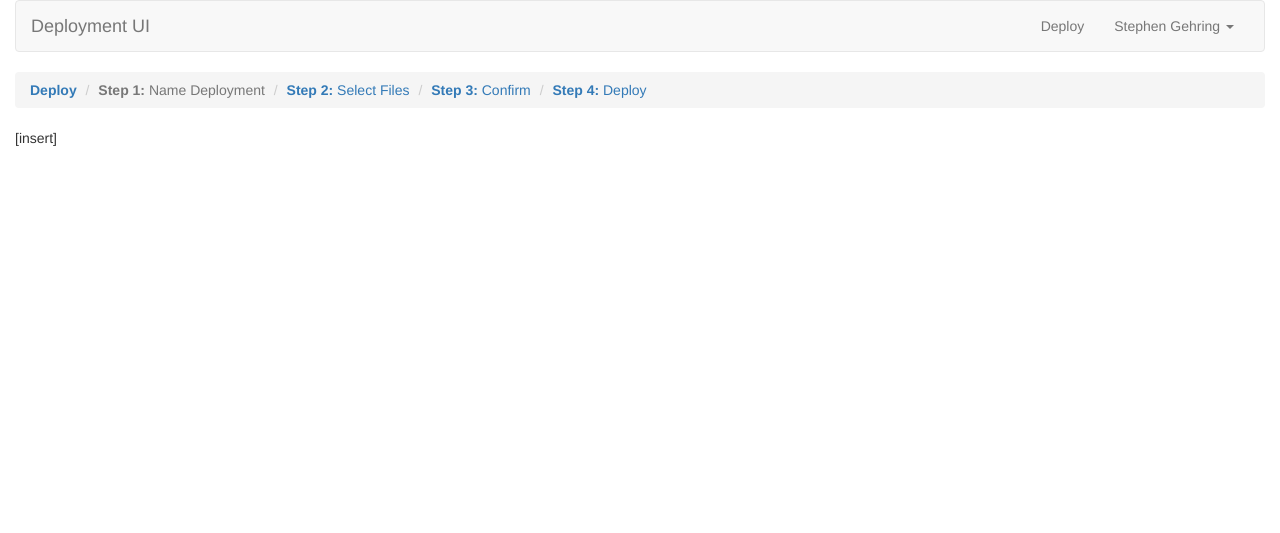
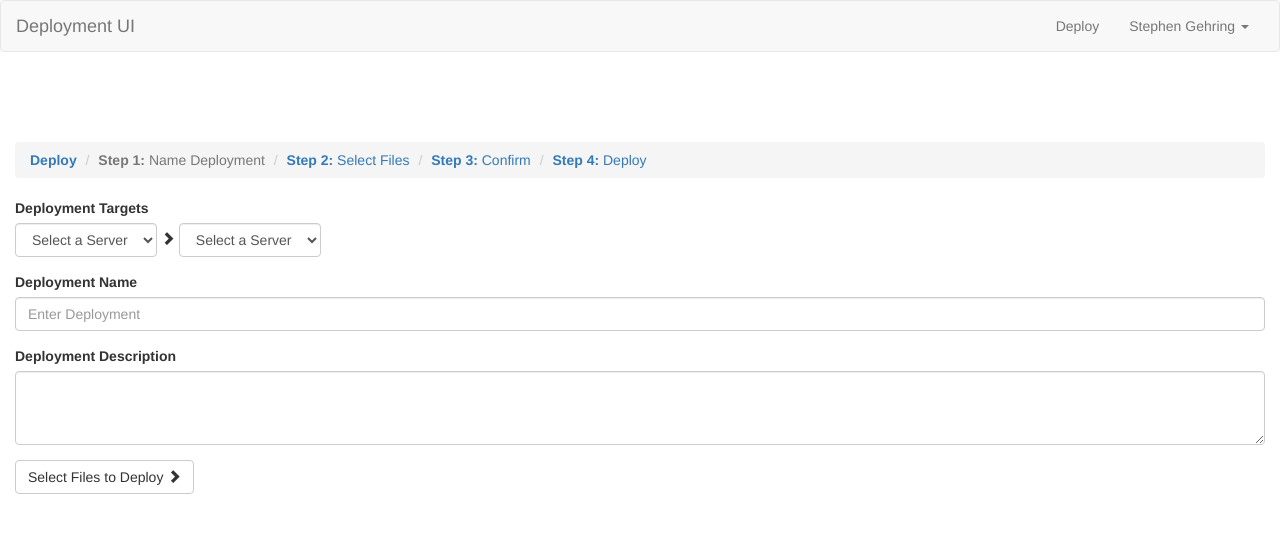
Before and after one commit to sgehringDesign/deployment-ui, a PHP site: page /deploy/deploy-1.php in a window 1280 px wide. Shown: the top 533 px of the page. Run offline with PHP 8.4, Linux system fonts and the light colour scheme.

Commit message:
adding html to deployment

```diff
--- a/deploy/deploy-1.php
+++ b/deploy/deploy-1.php
@@ -2,16 +2,52 @@
 <html lang="en">
 <head>
   <meta charset="UTF-8">
-  <title>Deploy 1: Name Deployment</title>
+  <title>Deploy 2: Select Files </title>
   <?php include $_SERVER['DOCUMENT_ROOT']."/lib/head.php"; ?>
 </head>
 <body>
-	<div class="container-fluid">
-	  <?php include $_SERVER['DOCUMENT_ROOT']."/lib/header.php"; ?>
-	  <?php include $_SERVER['DOCUMENT_ROOT']."/lib/breadcrumb-deployment.php"; ?>
-	  <div class="screen-wrapper">
-	  	[insert]
-	  </div>
-	  <?php include $_SERVER['DOCUMENT_ROOT']."/lib/footer.php"; ?>
+<?php include $_SERVER['DOCUMENT_ROOT']."/lib/header.php"; ?>
+<main id="main" class="container-fluid">
+	<?php include $_SERVER['DOCUMENT_ROOT']."/lib/breadcrumb-deployment.php"; ?>
+	<div class="screen-wrapper">
+		<form>
+			<div class="form-group">
+				<label for="deploymentName">Deployment Targets</label>
+				<div class="form-inline">
+					<select class="form-control">
+						<option>Select a Server</option>
+						<option>Development</option>
+						<option>Staging</option>
+						<option>Production</option>
+						<option>Backup</option>
+					</select>
+					<span class="glyphicon glyphicon-chevron-right hidden-xs"></span>
+					<span class="text-center visible-xs-block hidden-sm hidden-md hidden-lg">
+						<span class="glyphicon glyphicon-chevron-down"></span>
+					</span>
+					<select class="form-control">
+						<option>Select a Server</option>
+						<option>Development</option>
+						<option>Staging</option>
+						<option>Production</option>
+						<option>Backup</option>
+					</select>
+				</div>
+			</div>
+			<div class="form-group">
+				<label for="deploymentName">Deployment Name</label>
+				<input type="text" class="form-control" id="deploymentName" placeholder="Enter Deployment">
+			</div>
+			<div class="form-group">
+				<label for="deploymentName">Deployment Description</label>
+				<textarea class="form-control" rows="3"></textarea>
+			</div>
+			<div class="btn-group">
+				<a class="btn btn-default" href="/deploy/deploy-2.php" role="button">Select Files to Deploy <i class="glyphicon glyphicon-chevron-right"></i></a>
+			</div>
+		</form>
+	</div>
+</main>
+<?php include $_SERVER['DOCUMENT_ROOT']."/lib/footer.php"; ?>
 </body>
 </html>
```
Also changed, not shown: deploy/deploy-2.php (+68 -7 lines), deploy/deploy-3.php (+9 -8 lines), deploy/index.php (+52 -6 lines).
